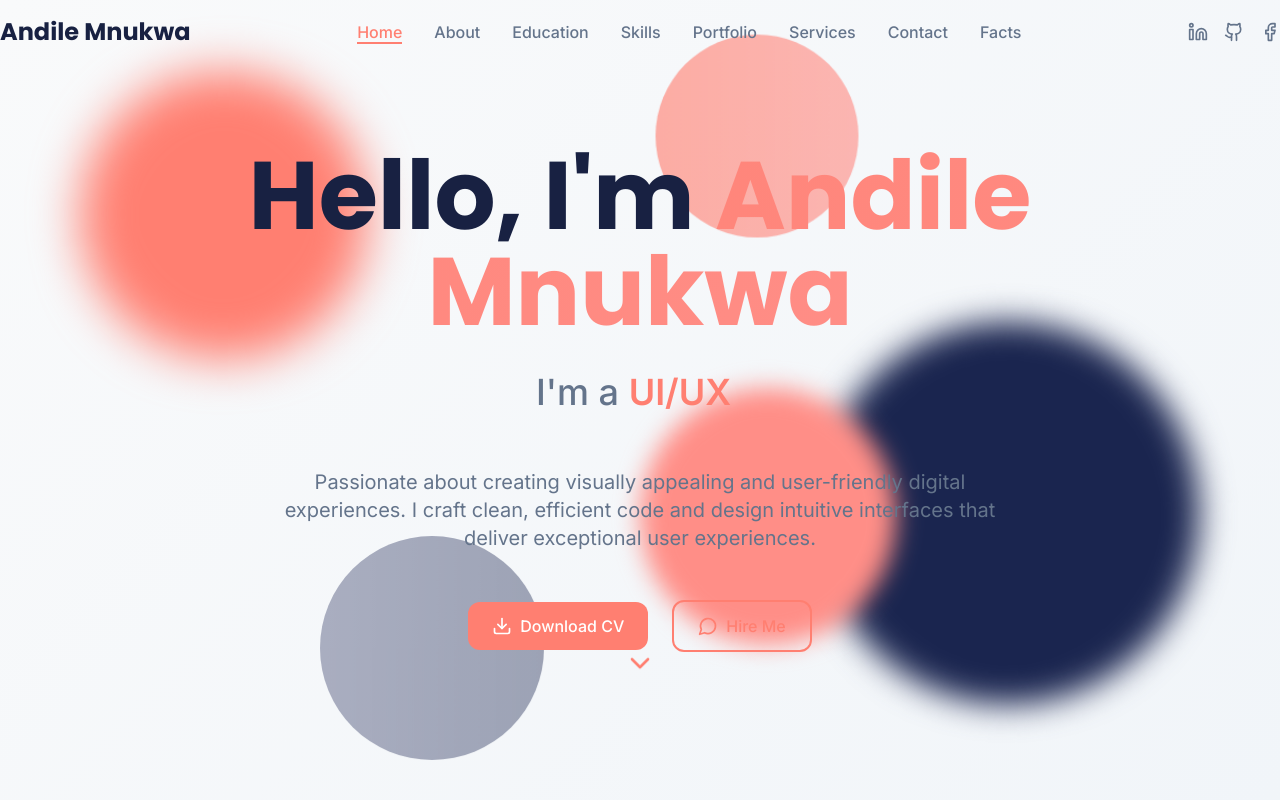
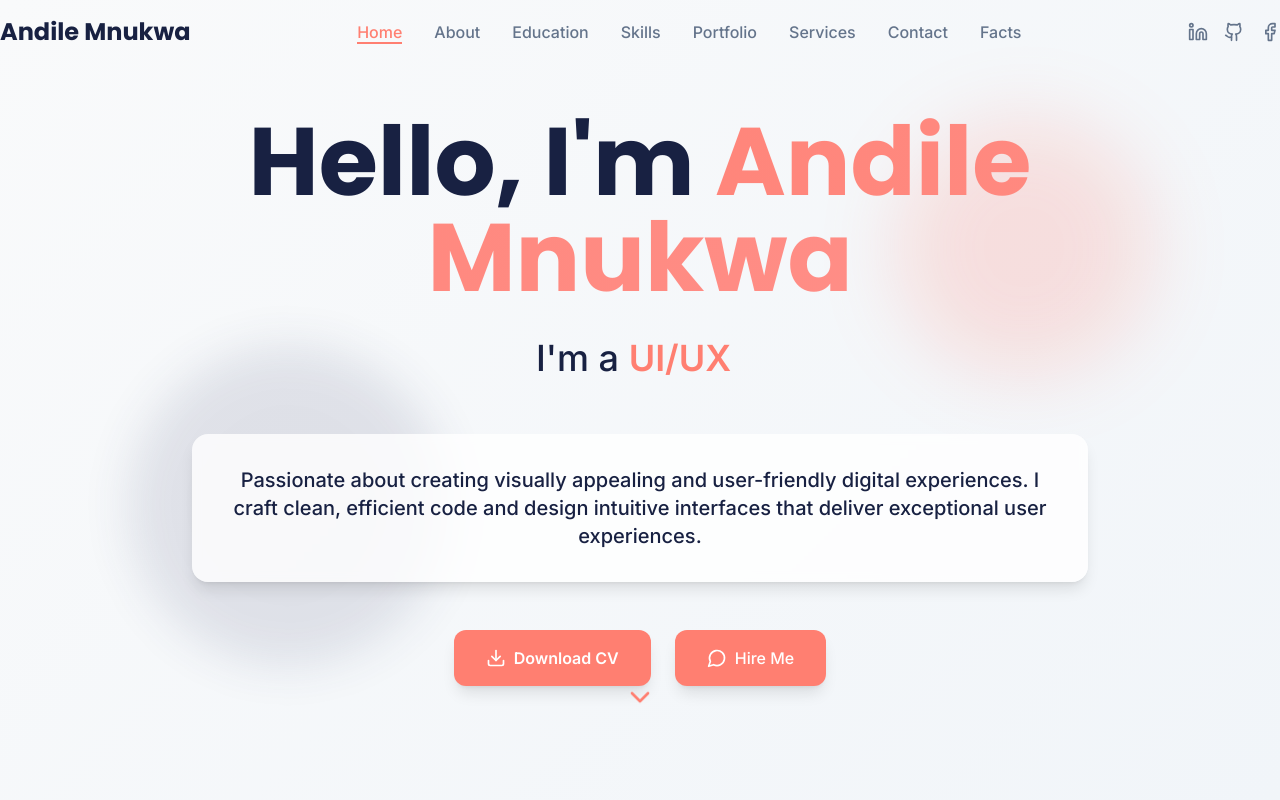
Before and after one commit to AndileMnukwa/andile-mnukwa-portfolio, a React (Vite) app: page / in a window 1280 px wide. Shown: the top 800 px of the page. Built offline with nearby package versions, Linux system fonts and the light colour scheme.

Commit message:
Refactor: Hero section cleanup and enhancement
Simplified background animations, improved text readability, enhanced button visibility, and applied professional polish to the hero section.

```diff
--- a/src/components/Hero.tsx
+++ b/src/components/Hero.tsx
@@ -63,13 +63,10 @@ const Hero = () => {
 
   return (
     <section id="home" className="min-h-screen hero-bg flex items-center justify-center relative overflow-hidden">
-      {/* Enhanced Background Pattern with Parallax */}
-      <div className="absolute inset-0 opacity-8">
-        <div className="absolute top-20 left-20 w-72 h-72 bg-coral rounded-full animate-float-slow blur-xl"></div>
-        <div className="absolute bottom-20 right-20 w-96 h-96 bg-navy border-4 border-navy-light rounded-full animate-float-medium blur-lg" style={{ animationDelay: '1s' }}></div>
-        <div className="absolute top-1/2 left-1/2 transform -translate-x-1/2 -translate-y-1/2 w-64 h-64 bg-coral-light rounded-full animate-float-fast blur-md" style={{ animationDelay: '2s' }}></div>
-        <div className="absolute top-10 right-1/3 w-48 h-48 bg-gradient-to-r from-coral to-coral-light rounded-full animate-pulse-slow opacity-20"></div>
-        <div className="absolute bottom-10 left-1/4 w-56 h-56 bg-gradient-to-l from-navy to-navy-light rounded-full animate-pulse-slow opacity-15" style={{ animationDelay: '3s' }}></div>
+      {/* Simplified Background Elements */}
+      <div className="absolute inset-0 opacity-20">
+        <div className="absolute top-32 right-32 w-64 h-64 bg-coral rounded-full animate-float-slow blur-2xl"></div>
+        <div className="absolute bottom-32 left-32 w-80 h-80 bg-navy-light rounded-full animate-float-medium blur-xl opacity-60" style={{ animationDelay: '2s' }}></div>
       </div>
 
       <div className="container-custom section-padding text-center relative z-10">
@@ -84,7 +81,7 @@ const Hero = () => {
 
           {/* Enhanced Typing Animation */}
           <div className={`h-16 mb-8 transform transition-all duration-1500 delay-300 ease-out ${showContent ? 'translate-y-0 opacity-100' : 'translate-y-20 opacity-0'}`}>
-            <p className="text-2xl md:text-3xl lg:text-4xl font-medium text-gray-blue">
+            <p className="text-2xl md:text-3xl lg:text-4xl font-medium text-navy-dark">
               I'm a{' '}
               <span className="text-coral font-semibold relative">
                 {typingText}
@@ -93,19 +90,21 @@ const Hero = () => {
             </p>
           </div>
 
-          {/* Description with staggered animation */}
+          {/* Enhanced Description with better readability */}
           <div className={`transform transition-all duration-1500 delay-600 ease-out ${showContent ? 'translate-y-0 opacity-100' : 'translate-y-20 opacity-0'}`}>
-            <p className="text-lg md:text-xl text-gray-blue max-w-3xl mx-auto mb-12 leading-relaxed animate-fade-in-up">
-              Passionate about creating visually appealing and user-friendly digital experiences.
-              I craft clean, efficient code and design intuitive interfaces that deliver exceptional user experiences.
-            </p>
+            <div className="bg-white/80 backdrop-blur-sm rounded-2xl p-8 max-w-4xl mx-auto mb-12 shadow-lg">
+              <p className="text-lg md:text-xl text-navy-dark font-medium leading-relaxed">
+                Passionate about creating visually appealing and user-friendly digital experiences.
+                I craft clean, efficient code and design intuitive interfaces that deliver exceptional user experiences.
+              </p>
+            </div>
           </div>
 
-          {/* Enhanced CTA Buttons */}
+          {/* Enhanced CTA Buttons with better visibility */}
           <div className={`flex flex-col sm:flex-row gap-6 justify-center items-center mb-16 transform transition-all duration-1500 delay-900 ease-out ${showContent ? 'translate-y-0 opacity-100' : 'translate-y-20 opacity-0'}`}>
             <button
               onClick={handleDownloadCV}
-              className="btn-primary flex items-center gap-2 group transform hover:scale-110 transition-all duration-300 animate-bounce-in"
+              className="btn-primary flex items-center gap-2 group transform hover:scale-110 transition-all duration-300 animate-bounce-in shadow-lg"
             >
               <Download size={20} className="group-hover:animate-bounce-gentle transition-transform duration-300" />
               Download CV
@@ -113,7 +112,7 @@ const Hero = () => {
 
             <button
               onClick={() => smoothScrollToSection('contact')}
-              className="btn-outline flex items-center gap-2 group transform hover:scale-110 transition-all duration-300 animate-bounce-in"
+              className="bg-coral hover:bg-coral-light text-white font-medium px-8 py-4 rounded-lg flex items-center gap-2 group transform hover:scale-110 transition-all duration-300 animate-bounce-in shadow-lg"
               style={{ animationDelay: '200ms' }}
             >
               <MessageCircle size={20} className="group-hover:animate-bounce-gentle transition-transform duration-300" />
--- a/src/index.css
+++ b/src/index.css
@@ -127,7 +127,7 @@
   }
 
   .btn-primary {
-    @apply bg-coral hover:bg-coral-light text-white font-medium px-6 py-3 rounded-lg transition-all duration-300 hover:shadow-lg hover:transform hover:scale-105;
+    @apply bg-coral hover:bg-coral-light text-white font-semibold px-8 py-4 rounded-lg transition-all duration-300 hover:shadow-xl hover:transform hover:scale-105;
   }
 
   .btn-outline {
```
